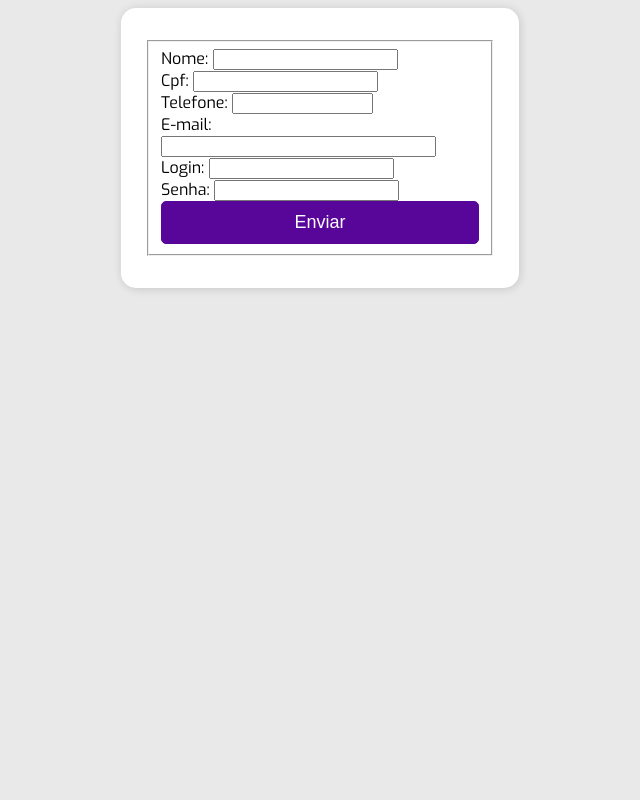
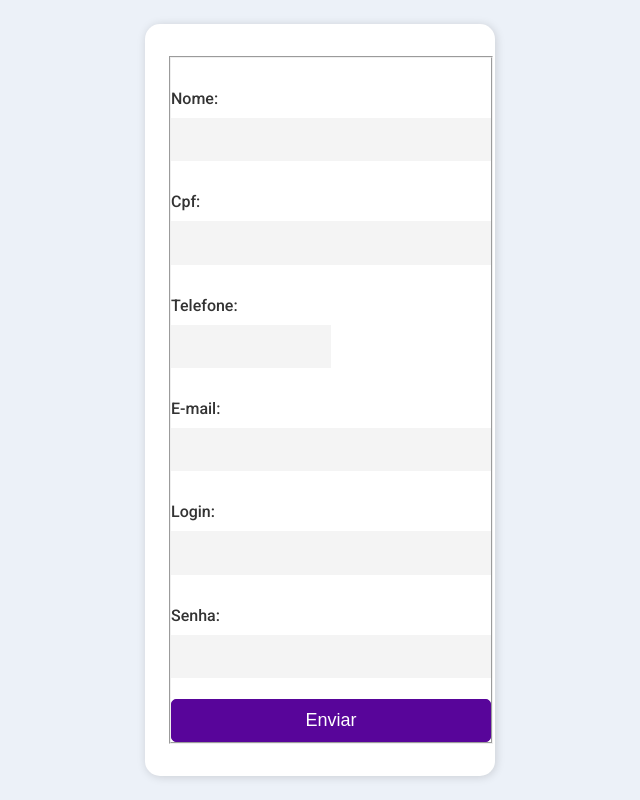
Before and after one commit to thisLucio/TesteCrud, a PHP site: page / in a window 1280 px wide. Shown: the whole page, without its empty margins (320-960 px from the left). Run offline with PHP 8.4, Linux system fonts and the light colour scheme.

Commit message:
Arrumei o css mas ficou ruim

```diff
--- a/Index.html
+++ b/Index.php
@@ -4,33 +4,34 @@
     <meta charset="UTF-8">
     <meta name="viewport" content="width=device-width, initial-scale=1.0">
     <link rel="stylesheet" href="estilo/style.css">
+    <link rel="stylesheet" href="estilo/comum.css">
     <title>Projeto Final Lúcio</title>
 </head>
 <body>
     <form action="mainUsuario.php" method="POST">
             <fieldset>
-                    <div class="campo">
-                        <label for="nome">Nome:</label>
+                    <div class="form-group">
+                        <label for="form-group">Nome:</label>
                         <input type="text" name="nome" id="nome">
                     </div>
-                    <div class="campo">
+                    <div class="form-group">
                         <label for ="cpf">Cpf:</label>
                         <input type="text" id="cpf" name="cpf">
                         </label>
                     </div>
-                    <div class="campo">
+                    <div class="form-group">
                         <label for="telefone">Telefone: </label>
                         <input type="tel" id="telefone" name="telefone" style="width: 10em" value="">
                     </div>
-                    <div class="campo">
+                    <div class="form-group">
                         <label for="email">E-mail: </label>
                         <input type="email" id="email" name="email" style="width: 20em" value="">
                     </div>
-                    <div class="campo">
+                    <div class="form-group">
                         <label for="login">Login:</label>
                         <input type="text" id="login" name="login">
                     </div>
-                    <div class="campo">
+                    <div class="form-group">
                         <label for="senha">Senha:</label>
                         <input type="password" id="senha" name="senha">
                     </div>
```
